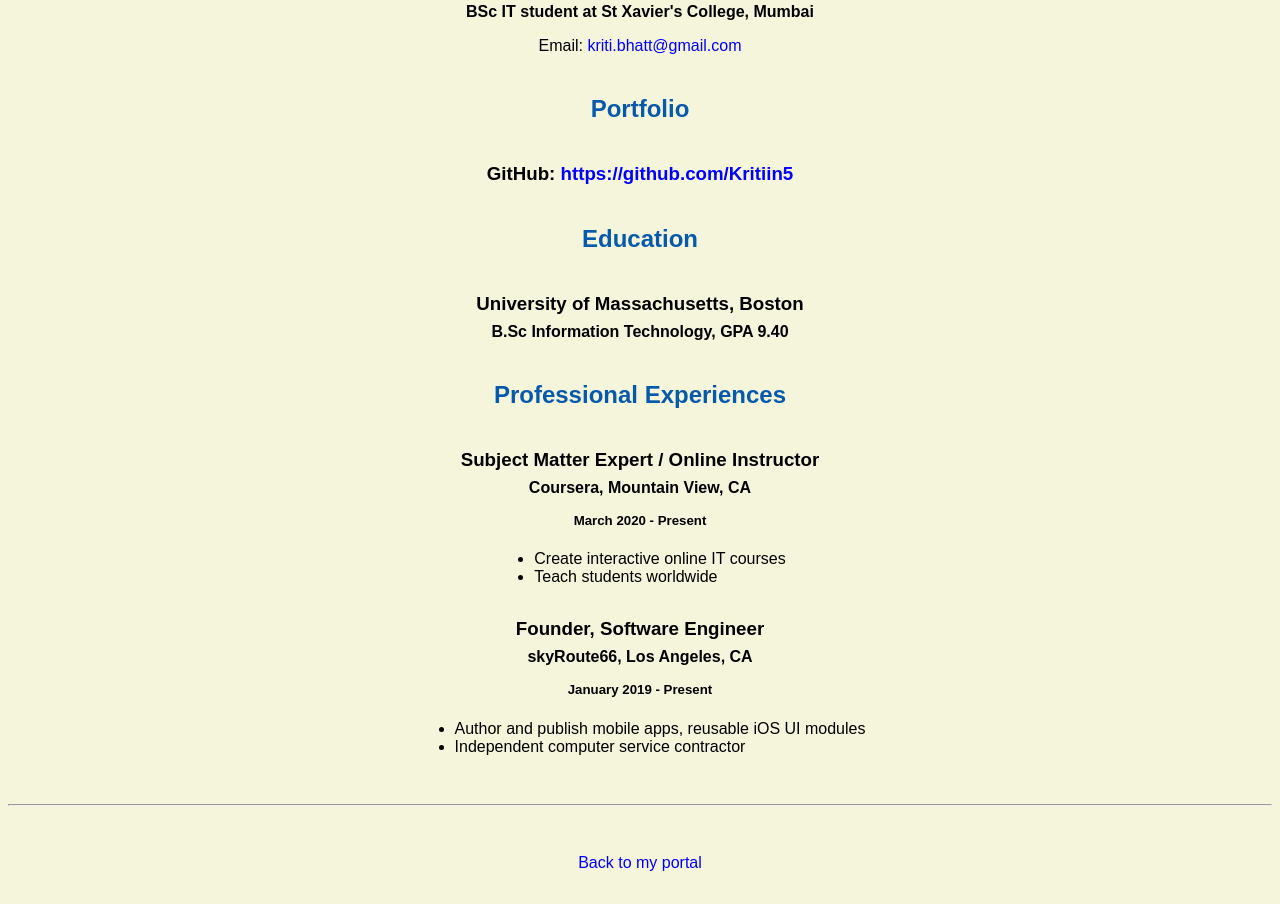
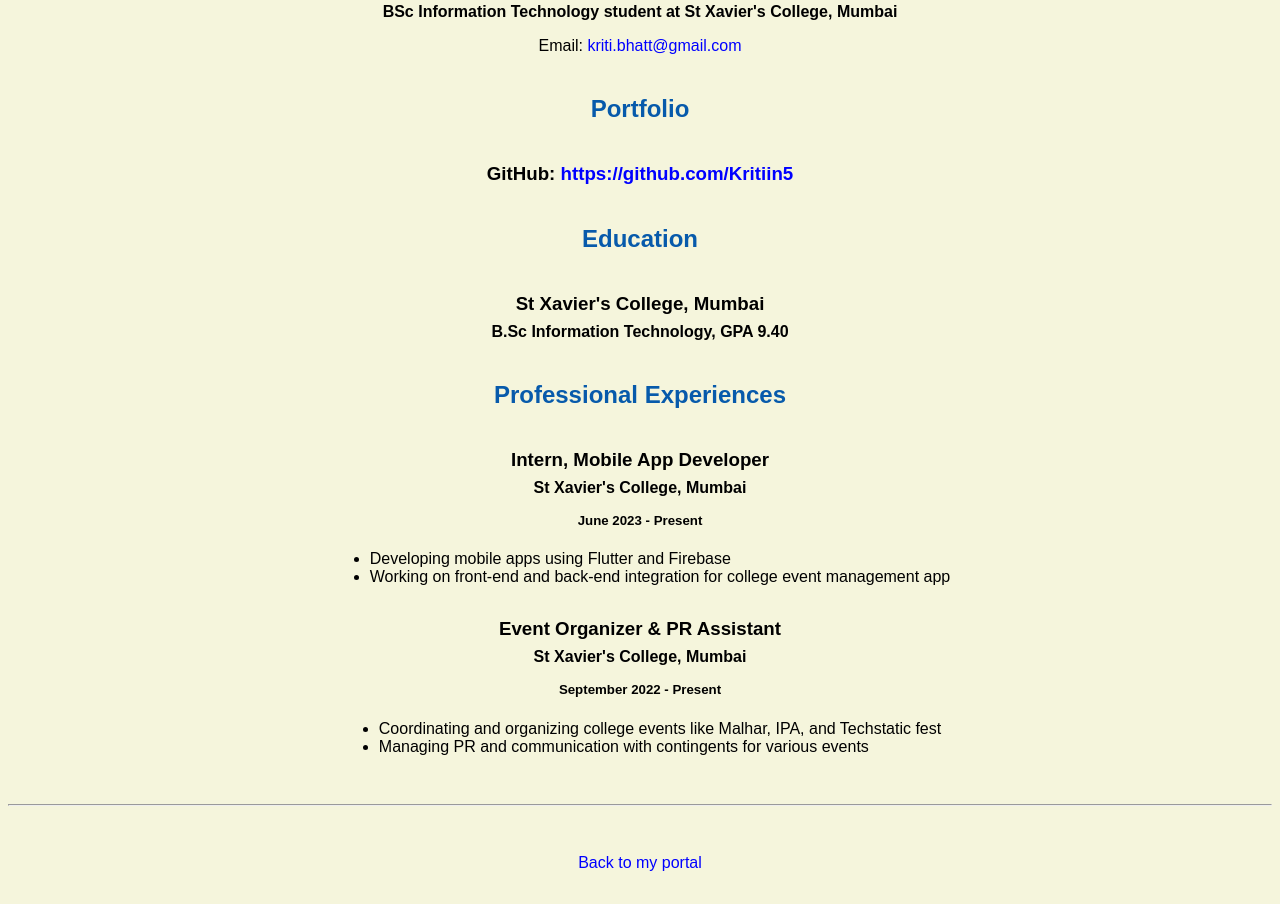
Before and after one commit to Kritiin5/Kritiin5.github.io, a plain HTML site: page resume.html in a window 1280 px wide. Shown: the part 484-1388 px from the top of the page. Drawn offline with Linux system fonts and the light colour scheme.

Commit message:
Update resume.html

```diff
--- a/resume.html
+++ b/resume.html
@@ -17,38 +17,38 @@
   <body>
     <hr>
 
-    <img src="images/headshot.jpg" alt="Harrison Kong's headshot" width="20%">
+    <img src="images/headshot.jpg" alt="Kriti Bhattacharya's headshot" width="20%">
 
     <h1>Kriti Bhattacharya</h1>
-    <h4>BSc IT student at St Xavier's College, Mumbai</h4>
+    <h4>BSc Information Technology student at St Xavier's College, Mumbai</h4>
 
     <p>Email: <a href="mailto:kriti.bhatt@gmail.com" target="_blank">kriti.bhatt@gmail.com</a></p>
-    <!-- don't post physical address, personal phone number or other personal information on the web! -->
+    <!-- Don't post physical address, personal phone number, or other personal information on the web! -->
 
     <h2>Portfolio</h2>
-      <h3>GitHub: <a href="https://github.com/Kritiin5" target="_blank">https://github.com/Kritiin5</a></h3>
+    <h3>GitHub: <a href="https://github.com/Kritiin5" target="_blank">https://github.com/Kritiin5</a></h3>
 
     <h2>Education</h2>
 
-    <h3>University of Massachusetts, Boston</h3>
+    <h3>St Xavier's College, Mumbai</h3>
     <h4>B.Sc Information Technology, GPA 9.40</h4>
 
     <h2>Professional Experiences</h2>
 
-    <h3>Subject Matter Expert / Online Instructor</h3>
-    <h4>Coursera, Mountain View, CA</h4>
-    <h5>March 2020 - Present</h5>
+    <h3>Intern, Mobile App Developer</h3>
+    <h4>St Xavier's College, Mumbai</h4>
+    <h5>June 2023 - Present</h5>
       <ul>
-        <li>Create interactive online IT courses</li>
-        <li>Teach students worldwide</li>
+        <li>Developing mobile apps using Flutter and Firebase</li>
+        <li>Working on front-end and back-end integration for college event management app</li>
       </ul>
 
-    <h3>Founder, Software Engineer</h3>
-    <h4>skyRoute66, Los Angeles, CA</h4>
-    <h5>January 2019 - Present</h5>
+    <h3>Event Organizer & PR Assistant</h3>
+    <h4>St Xavier's College, Mumbai</h4>
+    <h5>September 2022 - Present</h5>
       <ul>
-        <li>Author and publish mobile apps, reusable iOS UI modules</li>
-        <li>Independent computer service contractor</li>
+        <li>Coordinating and organizing college events like Malhar, IPA, and Techstatic fest</li>
+        <li>Managing PR and communication with contingents for various events</li>
       </ul>
   </body>
 
```
